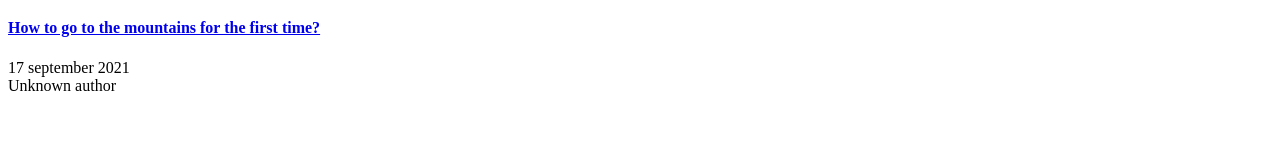
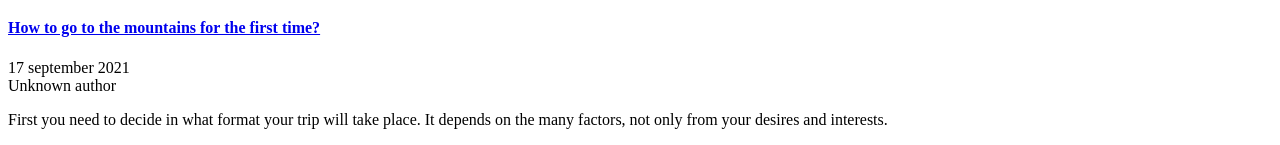
Before and after one commit to Sanjik761/Fitness-trainer, a plain HTML site: page index.html in a window 1280 px wide. Shown: the part 3651-3796 px from the top of the page. Before the commit the page ends 3754 px from the top, so only its background shows below. Drawn offline with Linux system fonts and the light colour scheme.

Commit message:
add next post description

```diff
--- a/index.html
+++ b/index.html
@@ -171,7 +171,10 @@
         <time datetime="2021-09-17">17 september 2021</time>
         <div class="author">Unknown author</div>
       </div>
-
+      <div class="post-description">
+        <p>First you need to decide in what format your trip will take place. It depends on the
+          many factors, not only from your desires and interests.</p>
+      </div>
     </div>
   </article>
 
```
